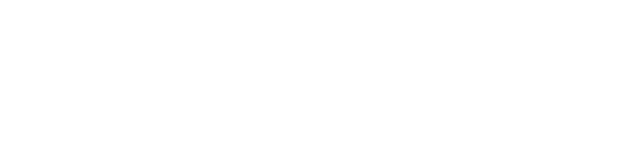
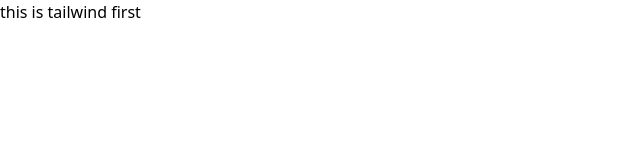
Before and after one commit to smEleyas/penguin-fashion-with-tailwind, a plain HTML site: page index.html in a window 1280 px wide. Shown: the whole page, without its empty margins (0-640 px from the left). Drawn offline with nearby package versions, Linux system fonts and the light colour scheme.

Commit message:
h1 added

```diff
--- a/index.html
+++ b/index.html
@@ -8,5 +8,7 @@
 </head>
 <body>
 
+    <h1>this is tailwind first</h1>
+
 </body>
 </html>
```
